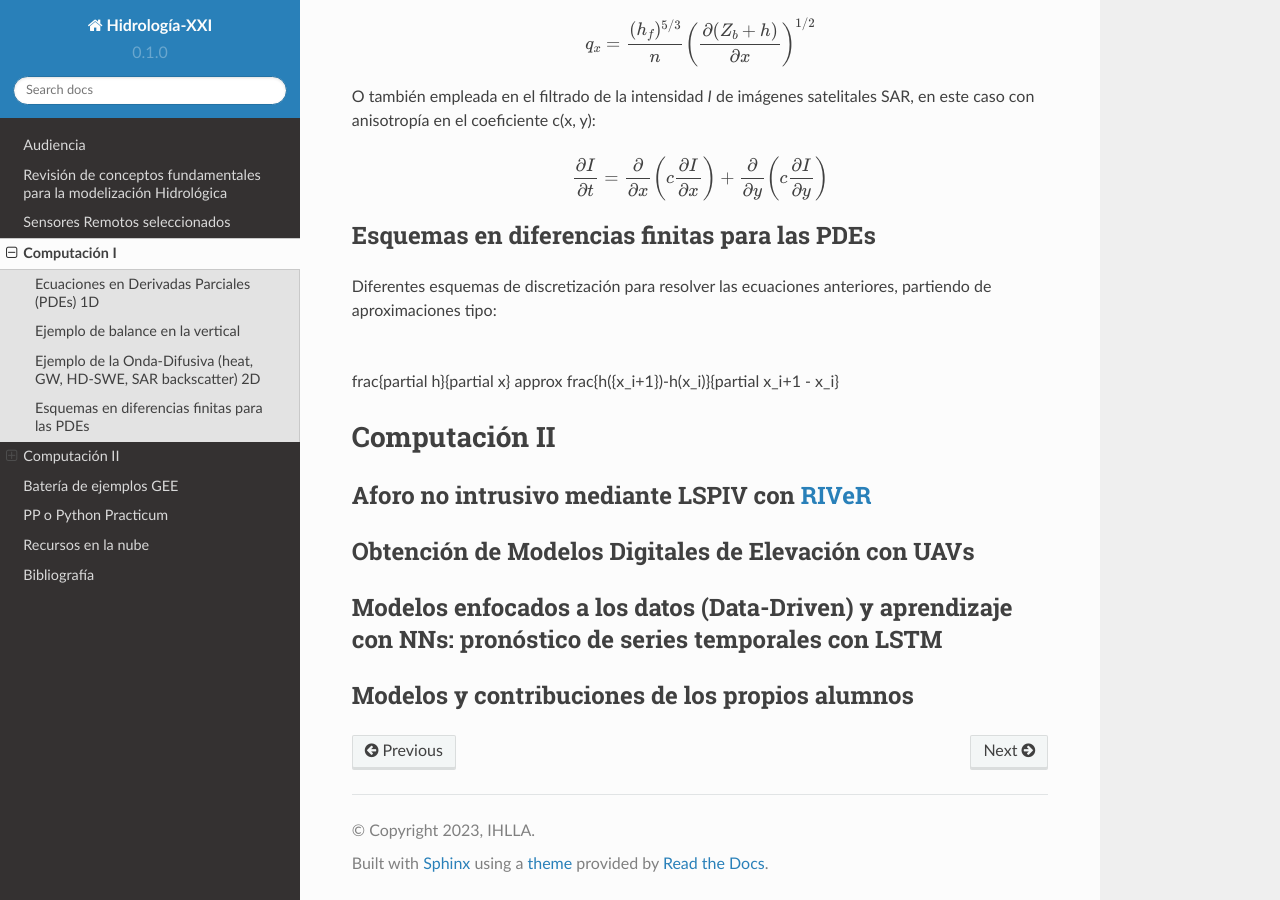
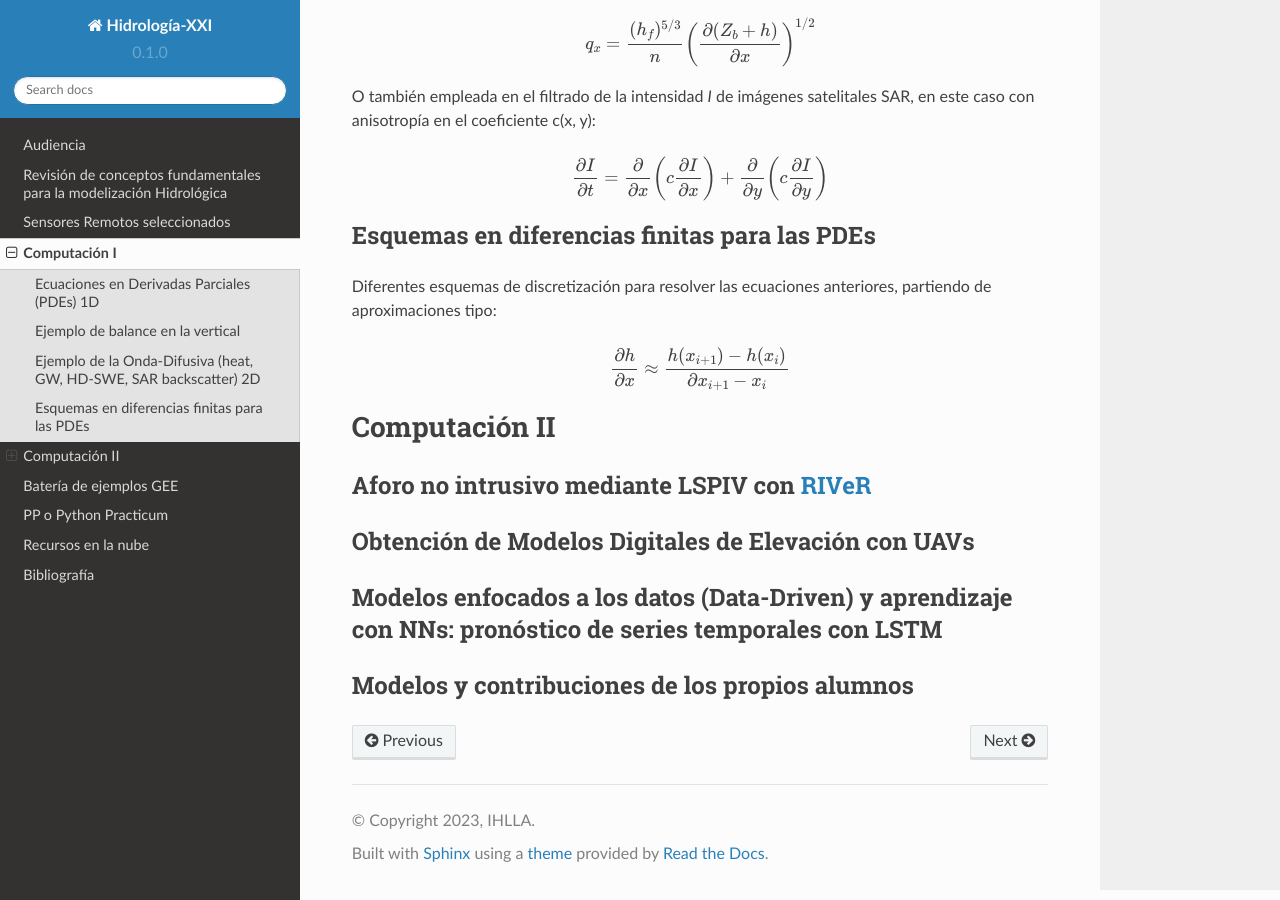
Before and after one commit to ivillamadrid/HidrologiaXXI, a Sphinx documentation site: the page built from docs/source/computacion.rst, in a window 1280 px wide and 900 px high, scrolled down 1260 px. Built offline with Sphinx 7.4.7 and the Read the Docs theme 2.0.0, drawn with Linux system fonts in a browser that asks for light colours.

```diff
--- a/docs/source/computacion.rst
+++ b/docs/source/computacion.rst
@@ -73,7 +73,7 @@ Diferentes esquemas de discretización para resolver las ecuaciones anteriores,
 
 .. math::
 
-\frac{\partial h}{\partial x} \approx \frac{h({x_i+1})-h(x_i)}{\partial x_i+1 - x_i}
+  \frac{\partial h}{\partial x} \approx \frac{h(x_{i+1})-h(x_i)}{\partial x_{i+1} - x_i}
 
 
 Computación II
```
